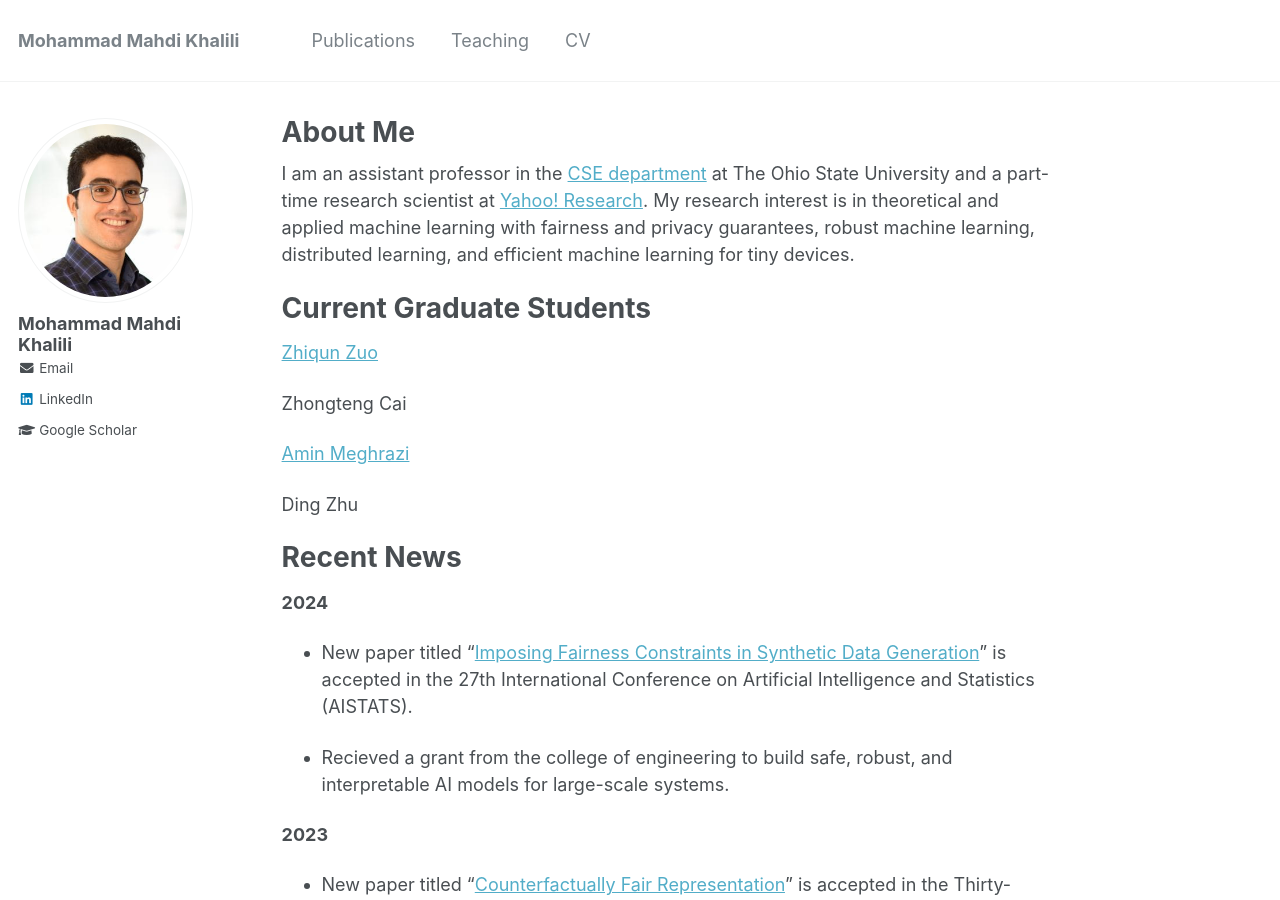
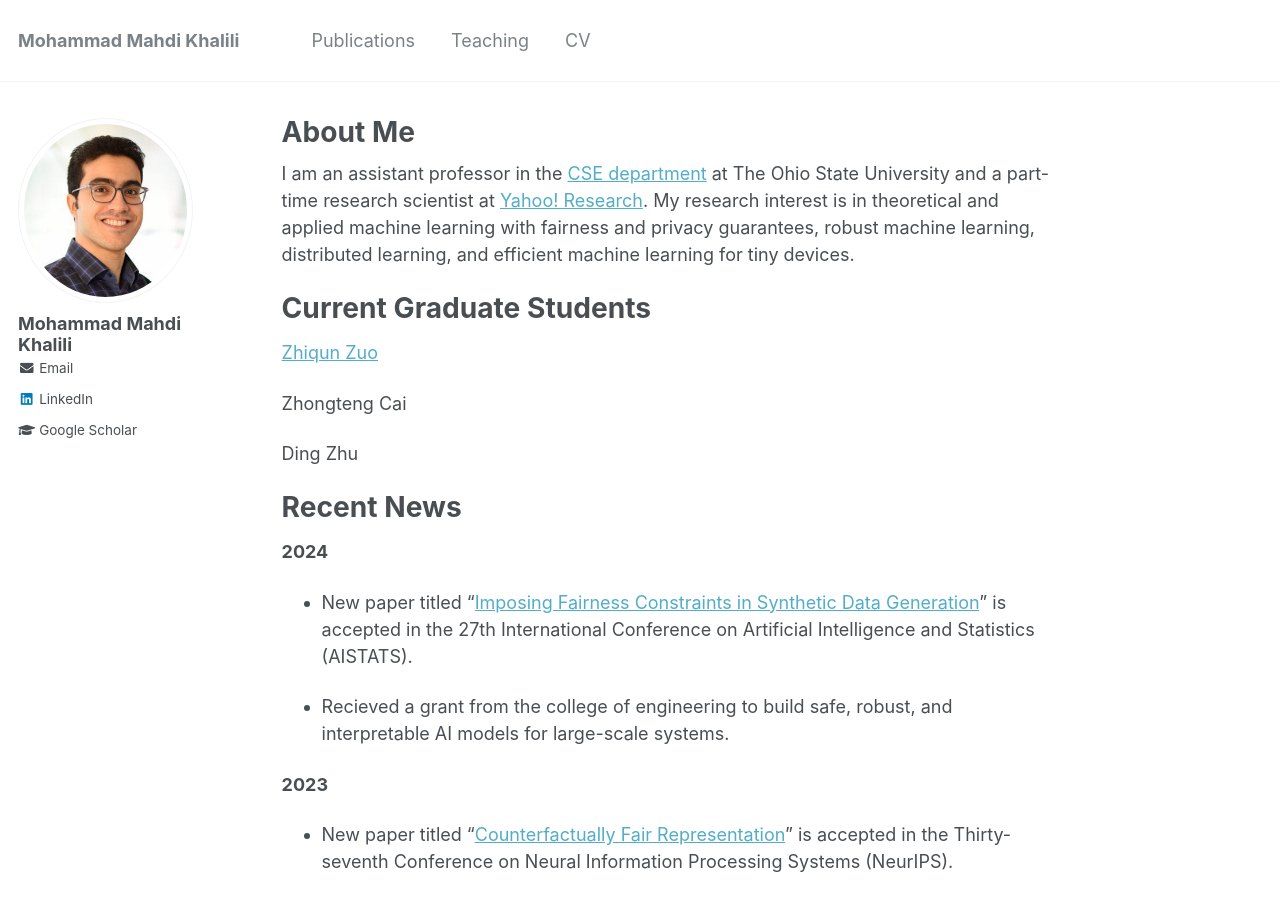
Before and after one commit to KhaliliMahdi/khalilimahdi.github.io, a Jekyll site: the page built from _pages/about.md, in a window 1280 px wide and 900 px high. Built offline with Jekyll 4.4.1, drawn with Linux system fonts in a browser that asks for light colours.

Commit message:
Update about.md

```diff
--- a/_pages/about.md
+++ b/_pages/about.md
@@ -15,8 +15,6 @@ Current Graduate Students
 [Zhiqun Zuo](https://www.linkedin.com/in/zhiqun-zuo-616507277/)
 
 Zhongteng Cai
-
-[Amin Meghrazi](https://www.linkedin.com/in/amin-meghrazi-708671173/)
 
 Ding Zhu
 
```
